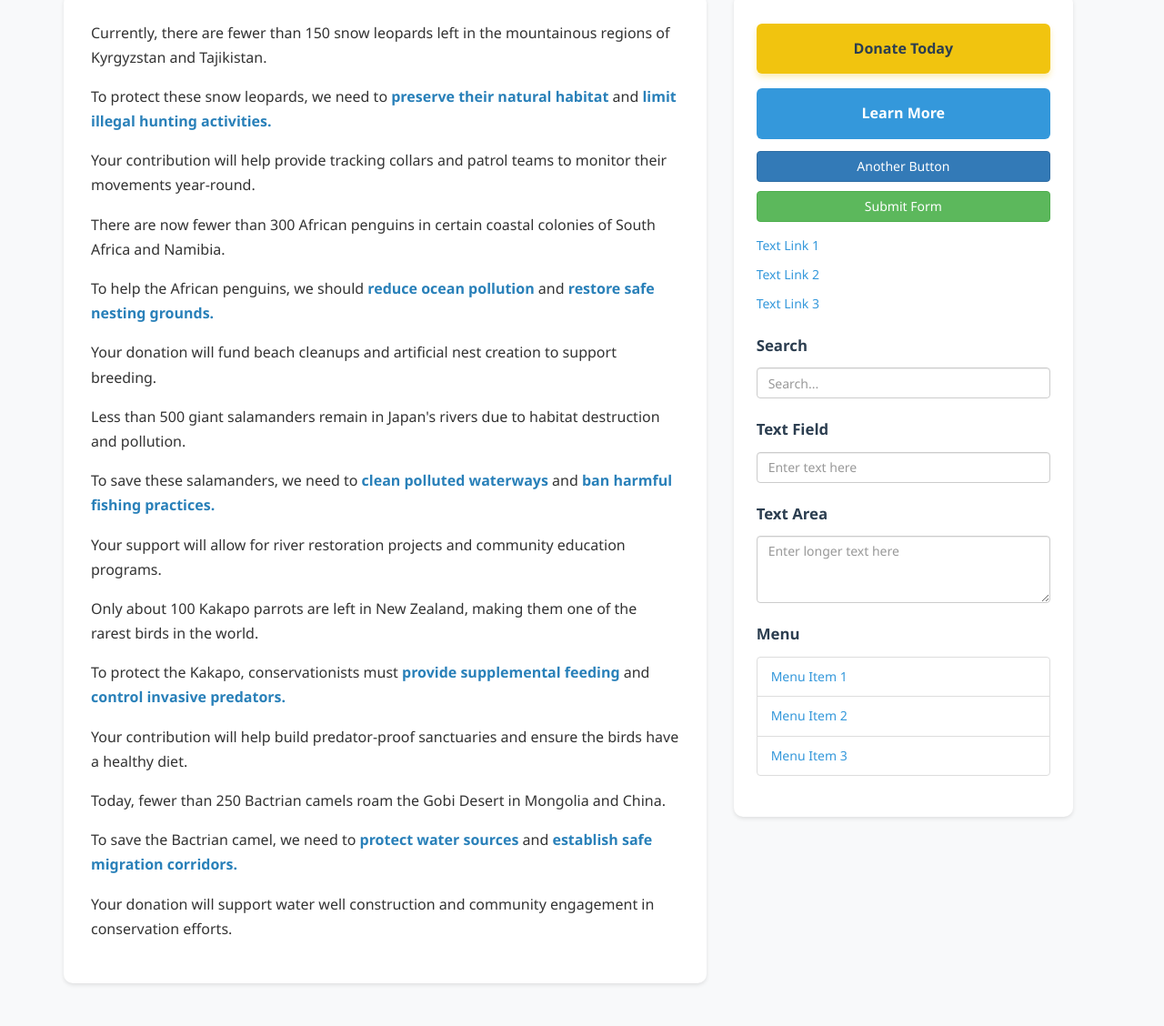
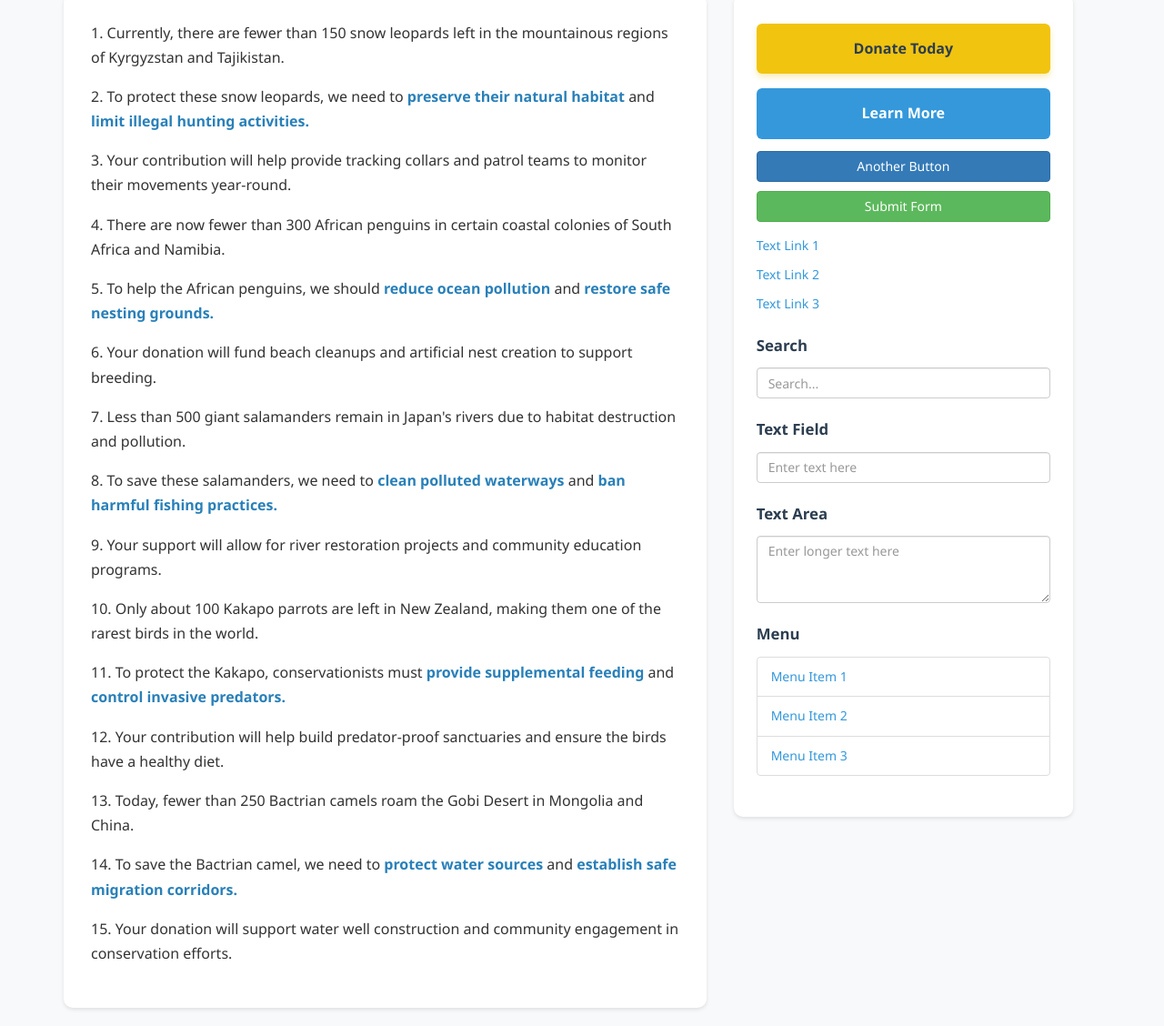
Before and after one commit to quynhnguyenepi/ai-variation-builder-opti, a plain HTML site: page Index.html in a window 1280 px wide. Shown: the part 626-1754 px from the top of the page at 91% size. Before the commit the page ends 1727 px from the top, so only its background shows below. Drawn offline with nearby package versions, Linux system fonts and the light colour scheme.

Commit message:
Update script1 Index.html

```diff
--- a/Index.html
+++ b/Index.html
@@ -215,25 +215,25 @@
         <h1>Save the Arctic Fox</h1>
         <img src="https://optimizely.github.io/quynh/arctic-fox-banner.jpg" class="banner" alt="Arctic Fox Banner">
         <div class="main">
-          <p>Currently, there are fewer than 150 snow leopards left in the mountainous regions of Kyrgyzstan and Tajikistan.</p>
-<p>To protect these snow leopards, we need to <strong>preserve their natural habitat</strong> and <strong>limit illegal hunting activities.</strong></p>
-<p>Your contribution will help provide tracking collars and patrol teams to monitor their movements year-round.</p>
+          <p>1. Currently, there are fewer than 150 snow leopards left in the mountainous regions of Kyrgyzstan and Tajikistan.</p>
+<p>2. To protect these snow leopards, we need to <strong>preserve their natural habitat</strong> and <strong>limit illegal hunting activities.</strong></p>
+<p>3. Your contribution will help provide tracking collars and patrol teams to monitor their movements year-round.</p>
 
-<p>There are now fewer than 300 African penguins in certain coastal colonies of South Africa and Namibia.</p>
-<p>To help the African penguins, we should <strong>reduce ocean pollution</strong> and <strong>restore safe nesting grounds.</strong></p>
-<p>Your donation will fund beach cleanups and artificial nest creation to support breeding.</p>
+<p>4. There are now fewer than 300 African penguins in certain coastal colonies of South Africa and Namibia.</p>
+<p>5. To help the African penguins, we should <strong>reduce ocean pollution</strong> and <strong>restore safe nesting grounds.</strong></p>
+<p>6. Your donation will fund beach cleanups and artificial nest creation to support breeding.</p>
 
-<p>Less than 500 giant salamanders remain in Japan's rivers due to habitat destruction and pollution.</p>
-<p>To save these salamanders, we need to <strong>clean polluted waterways</strong> and <strong>ban harmful fishing practices.</strong></p>
-<p>Your support will allow for river restoration projects and community education programs.</p>
+<p>7. Less than 500 giant salamanders remain in Japan's rivers due to habitat destruction and pollution.</p>
+<p>8. To save these salamanders, we need to <strong>clean polluted waterways</strong> and <strong>ban harmful fishing practices.</strong></p>
+<p>9. Your support will allow for river restoration projects and community education programs.</p>
 
-<p>Only about 100 Kakapo parrots are left in New Zealand, making them one of the rarest birds in the world.</p>
-<p>To protect the Kakapo, conservationists must <strong>provide supplemental feeding</strong> and <strong>control invasive predators.</strong></p>
-<p>Your contribution will help build predator-proof sanctuaries and ensure the birds have a healthy diet.</p>
+<p>10. Only about 100 Kakapo parrots are left in New Zealand, making them one of the rarest birds in the world.</p>
+<p>11. To protect the Kakapo, conservationists must <strong>provide supplemental feeding</strong> and <strong>control invasive predators.</strong></p>
+<p>12. Your contribution will help build predator-proof sanctuaries and ensure the birds have a healthy diet.</p>
 
-<p>Today, fewer than 250 Bactrian camels roam the Gobi Desert in Mongolia and China.</p>
-<p>To save the Bactrian camel, we need to <strong>protect water sources</strong> and <strong>establish safe migration corridors.</strong></p>
-<p>Your donation will support water well construction and community engagement in conservation efforts.</p>
+<p>13. Today, fewer than 250 Bactrian camels roam the Gobi Desert in Mongolia and China.</p>
+<p>14. To save the Bactrian camel, we need to <strong>protect water sources</strong> and <strong>establish safe migration corridors.</strong></p>
+<p>15. Your donation will support water well construction and community engagement in conservation efforts.</p>
 
         </div>
         <div class="sidebar">
```
